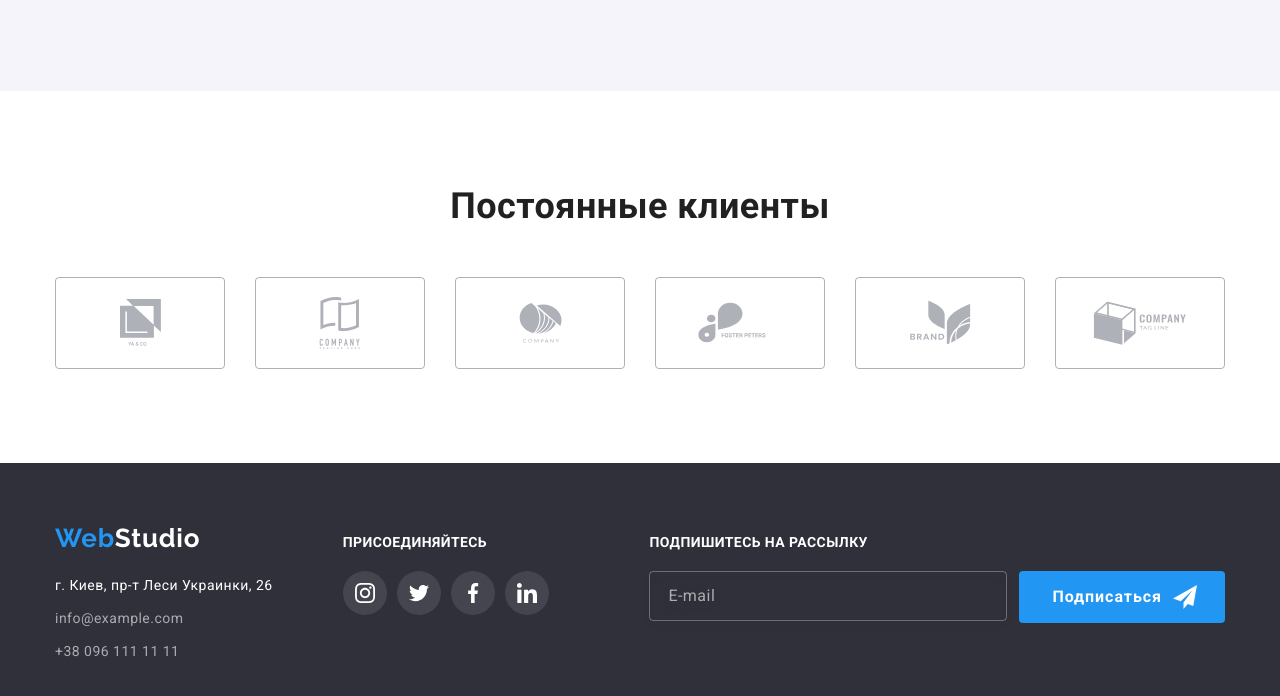
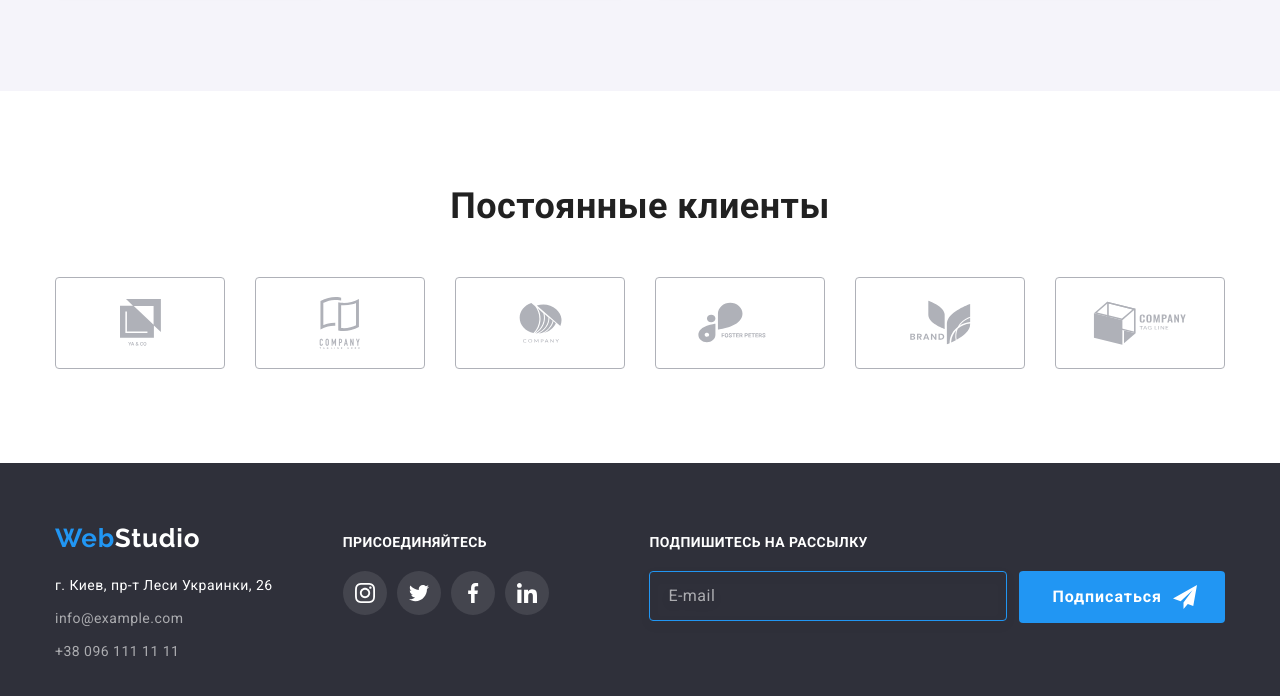
Before and after one commit to Brudja/goit-markup-hw-06, a plain HTML site: page index.html in a window 1280 px wide. In both pictures the pointer is over the input "ПОДПИШИТЕСЬ НА РАССЫЛКУ". Shown: the part 2223-2919 px from the top of the page. Drawn offline with nearby package versions, Linux system fonts and the light colour scheme.

Commit message:
Добавляет ховер на input

```diff
--- a/css/styles.css
+++ b/css/styles.css
@@ -842,7 +842,17 @@ background-color:var(--accent-text-color);
     background-color: transparent;
 
     margin-right: 12px;
+
+    outline: none;
+    transition-property: border-color;
+    transition-duration: 250ms;
+    transition-timing-function: cubic-bezier(0.4, 0, 0.2, 1);
 }
+.send-input:focus,
+.send-input:hover{
+    border-color:var(--accent-text-color);
+}
+
 .send-input::placeholder{
     font-family: 'Roboto';
     font-style: normal;
@@ -1024,8 +1034,8 @@ background-color:var(--accent-text-color);
     outline: none;
 
     transition-property: border-color;
-        transition-duration: 250ms;
-        transition-timing-function: cubic-bezier(0.4, 0, 0.2, 1);
+    transition-duration: 250ms;
+    transition-timing-function: cubic-bezier(0.4, 0, 0.2, 1);
 }
 
 .modul-text::placeholder{
@@ -1065,13 +1075,14 @@ background-color:var(--accent-text-color);
 }
 
 
-.input-check:focus + .check-text span {
+.input-check:focus + .check-text span,
+.input-check:hover + .check-text span {
     border-color: var(--accent-color);
 }
+
 .input-check:checked + .check-text span {
     background-color: var(--accent-text-color);
-    border: transparent;
-}
+    border: transparent; }
 
 .input-check:checked + .check-text svg {
     fill: var(--primary-background-color);
```
